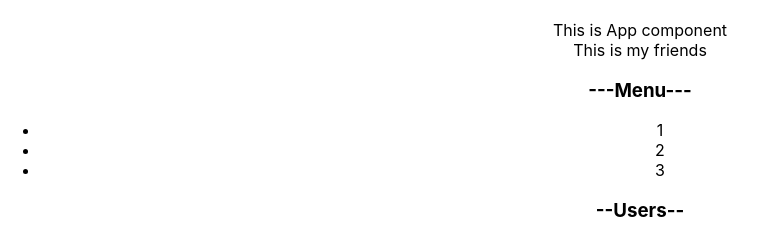
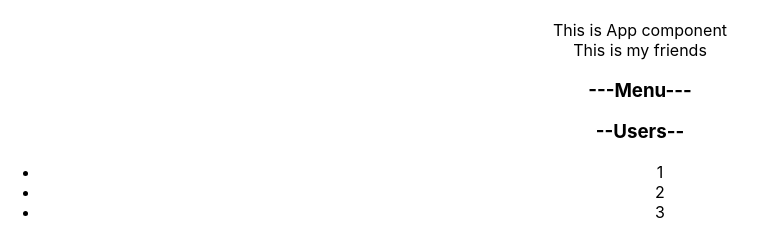
Before and after one commit to Maksimus39/React-cabzda, a React (Create React App) app: page / in a window 1280 px wide. Shown: the top 230 px of the page, without its empty margins (0-768 px from the left). Built offline with nearby package versions, Linux system fonts and the light colour scheme.

Commit message:
Добавил компонент OnOff

```diff
--- a/src/App.tsx
+++ b/src/App.tsx
@@ -2,6 +2,7 @@ import React from 'react';
 import './App.css';
 import {Accordion} from "./components/accordion/Accordion";
 import {Rating} from "./components/rating/Rating";
+import {OnOff} from "./components/onOff/onOff";
 
 function App() {
     console.log("App rendering")
@@ -13,8 +14,9 @@ function App() {
             <AppTitle title={" This is App component"}/>
             <AppTitle title={" This is my friends"}/>
 
-            <Accordion titleValue={"---Menu---"} collapsed={false}/>
+            <Accordion titleValue={"---Menu---"} collapsed={true}/>
             <Accordion titleValue={"--Users--"} collapsed={false}/>
+
 
             <Rating value={0}/>
             <Rating value={1}/>
@@ -22,6 +24,9 @@ function App() {
             <Rating value={3}/>
             <Rating value={4}/>
             <Rating value={5}/>
+
+
+            <OnOff/>
         </div>
     );
 }
```
